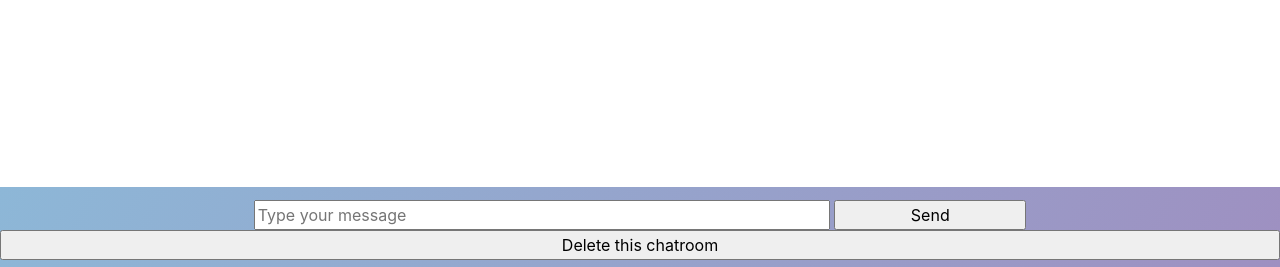
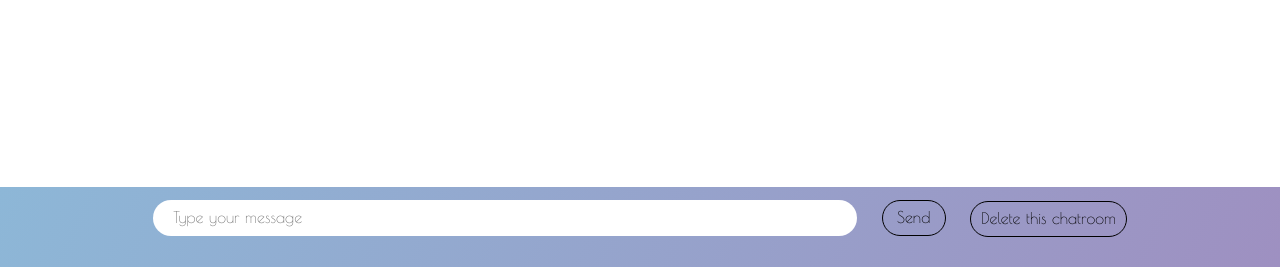
Before and after one commit to M1nj/chatroom, a PHP site: page /chatroom.php?id=1 in a window 1280 px wide. Shown: the part 533-800 px from the top of the page. Run offline with PHP 8.4, Linux system fonts and the light colour scheme; the visitor is signed in with stand-in values (Sample User, id 1); data that the repository does not hold is empty; some libraries are stand-ins or nearby versions.

Commit message:
message CSS + delete

```diff
--- a/CSS/style.css
+++ b/CSS/style.css
@@ -121,15 +125,144 @@ background-color: lightgrey;
 color: white;
 }
 
+button#valid_button{
+background-color: white;
+color: black;
+border-color: black;
+border-width: 2%;
+border-radius: 50px;
+margin-left: 5%;
+width: 30%;
+}
+
+button#valid_button:hover{
+color: white;
+border-color: white;
+border-width: 2%;
+border-radius: 50px;
+margin-left: 5%;
+width: 30%;
+}
+
+h3{
+color: white;
+font-size: 16px;
+}
+
+.title{
+font-size: 40px;
+color: white;
+}
+
+p{
+color: black;
+}
+
 img {
 height: 100%;
 width: 20%;
 margin-left: 20%;
 }
-/* Fin Index - Home */
+
+img.logo_cc {
+height: 30%;
+width: auto;
+margin-left: 30%;
+}
 
 
-/* Cookies */
+.container{
+margin-left: auto;
+margin-right: auto;
+width: 700px;
+}
+
+.form{
+display: block;
+margin-top: 40px;
+}
+
+.form-group{
+border: none;
+border-bottom: solid 1px #474544;
+font-size: 10px;
+font-weight: 400;
+letter-spacing: 0,5px;
+margin: 0em 0 1.875em 0;
+padding: 0 0 0.300em 0;
+text-transform: uppercase;
+width: 400px;
+margin-left: 120px;
+}
+
+.form-check{
+color: black;
+font-size: 10px;
+height: 30px;
+}
+
+.form-control::placeholder{
+color: white;
+opacity: 1;
+}
+
+.form-control{
+border:none;
+background: transparent;
+}
+
+
+.form-check-label{
+font-size: 12px;
+color: black;
+margin-top: 14px;
+}
+
+.btn-primary{
+font-family: 'poiret_oneregular';
+background-color: #ffffff;
+width: 80px;
+margin: 20px;
+border-radius: 50px;
+margin-right: 40px;
+color: black;
+}
+
+.btn-primary:hover{
+font-family: 'poiret_oneregular';
+background-color: grey;
+color: white;
+border-color: white;
+border-width: 2%;
+width: 80px;
+}
+
+
+input{
+width: 100%;
+height: 30px;
+}
+
+.btn-warning{
+font-family: 'poiret_oneregular';
+background-color: #00000000;
+border-color: white;
+border-width: 2%;
+border-radius: 50px;
+width: 210px;
+margin-right: 40px;
+}
+
+.btn-warning:hover{
+font-family: 'poiret_oneregular';
+background-color: grey;
+color: white;
+border-color: white;
+border-width: 2%;
+border-radius: 50px;
+width: 210px;
+}
+
 div.cookies{
 background-color: #00000070;
 bottom: 0%;
@@ -237,102 +372,56 @@ border: none;
 display: inline-block;
 margin-left:0px;
 }
-/* Fin header */
 
-/* Sweet alert */
-button#valid_button{
-background-color: white;
-color: black;
-border-color: black;
-border-width: 2%;
+
+/* chatroom */
+input#send{
+width: 5%;
+height: 36px;
 border-radius: 50px;
-margin-left: 5%;
-width: 30%;
+border: solid 1px;
+background-color: transparent;
+margin-bottom: 10px;
+margin-left: 20px;
+font-family: 'poiret_oneregular';
 }
 
-button#valid_button:hover{
-color: white;
-border-color: white;
-border-width: 2%;
-border-radius: 50px;
-margin-left: 5%;
-width: 30%;
-}
-/* Fin sweet alert */
-
-/* Page Register */
-img.logo_cc {
-height: 30%;
-width: auto;
-margin-left: 30%;
-}
-
-img.logo{
-height: auto;
-width: 30%;
-margin-left: 0;
-display: block;
-margin-left: auto;
-margin-right: auto;
-}
-
-button.btn.btn-warning{
-color: white;
-border-color: white;
-}
-
-button.btn.btn-warning:hover{
-background-color: lightgrey;
-border-color: white;
-}
-
-h3{
-color: white;
-font-size: 16px;
-}
-
-.title{
-font-size: 40px;
-color: white;
-}
-
-input{
-width: 100%;
-height: 30px;
-}
-
-.container{
-margin-left: auto;
-margin-right: auto;
-width: 700px;
-}
-
-.form-check{
-color: black;
-font-size: 10px;
-height: 30px;
-}
-
-.form-check-label{
-font-size: 12px;
-color: black;
-margin-top: 14px;
-}
-/* Fin page Register */
-
-
-/* Page Chatroom */
-input#send{
-width:15%;
+input#send:hover {
+    background-color: white;
+    text-decoration-line: none;
 }
 
 input#message{
-width:45%;
+width:55%;
+height: 36px;
+border: none;
+border-radius: 50px;
+font-family: 'poiret_oneregular';
+padding: 15px 20px 15px;
+margin-bottom: 10px;
+}
+
+input#delete{
+    width: auto;
+    height: 36px;
+    border-radius: 50px;
+    border: solid 1px;
+    background-color: transparent;
+    font-family: 'poiret_oneregular';
+    margin-left: 20px;
+    padding-right: 10px;
+    padding-left: 10px;
+
+    }
+
+    input#delete:hover {
+        background-color: rgba(235, 79, 79, 0.815);
+        text-decoration-line: none;
     }
 
 div.user_inputs{
 background: linear-gradient(114deg, #8db7d7, #9e90c1);
-bottom: 0;
+bottom: 0%;
 position: absolute;
 width: 100%;
 color: white;
--- a/chatroom.php
+++ b/chatroom.php
@@ -41,10 +41,12 @@
     <div class="user_inputs">
         <input type="text" id="message" placeholder="Type your message"></input>
         <input type="submit" id="send" value="Send"></input>
-        <form method="post" action="delete_chatroom.php">
+        <span>
+        <form method="post"  action="delete_chatroom.php">
             <input type="hidden" value="<?php echo $chatroom_info["id_chatroom"];?>" name="id_chatroom" required>
-            <input type="submit" name="delete_chatroom" id="delete_chatroom" value="Delete this chatroom" action="delete_chatroom.php">
+            <input type="submit" name="delete_chatroom" id="delete" value="Delete this chatroom" action="delete_chatroom.php">
         </form>
+        </span
     </div>
 
     <!--Load socket.io-->
```
Also changed, not shown: other parts of CSS/style.css (+47 -138 lines). Lines whose indentation alone changed are shown as unchanged.
